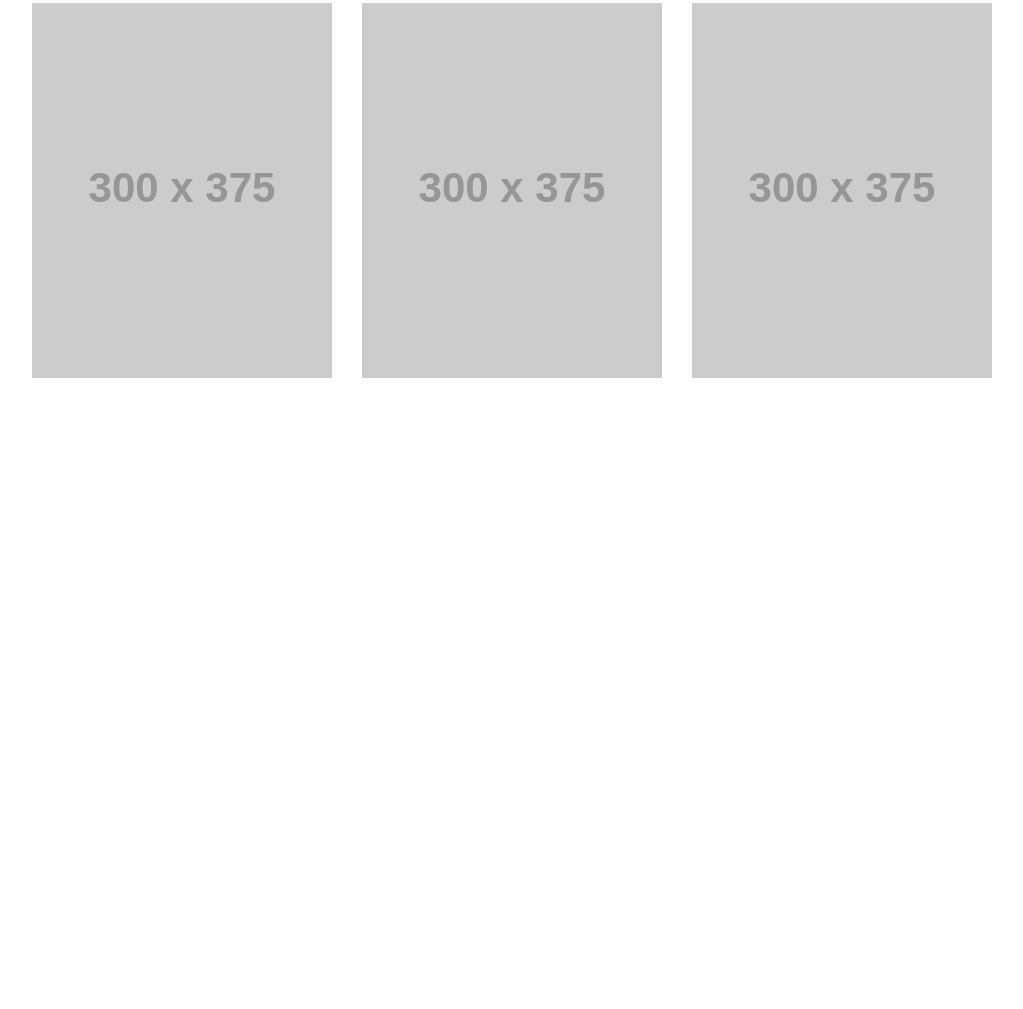
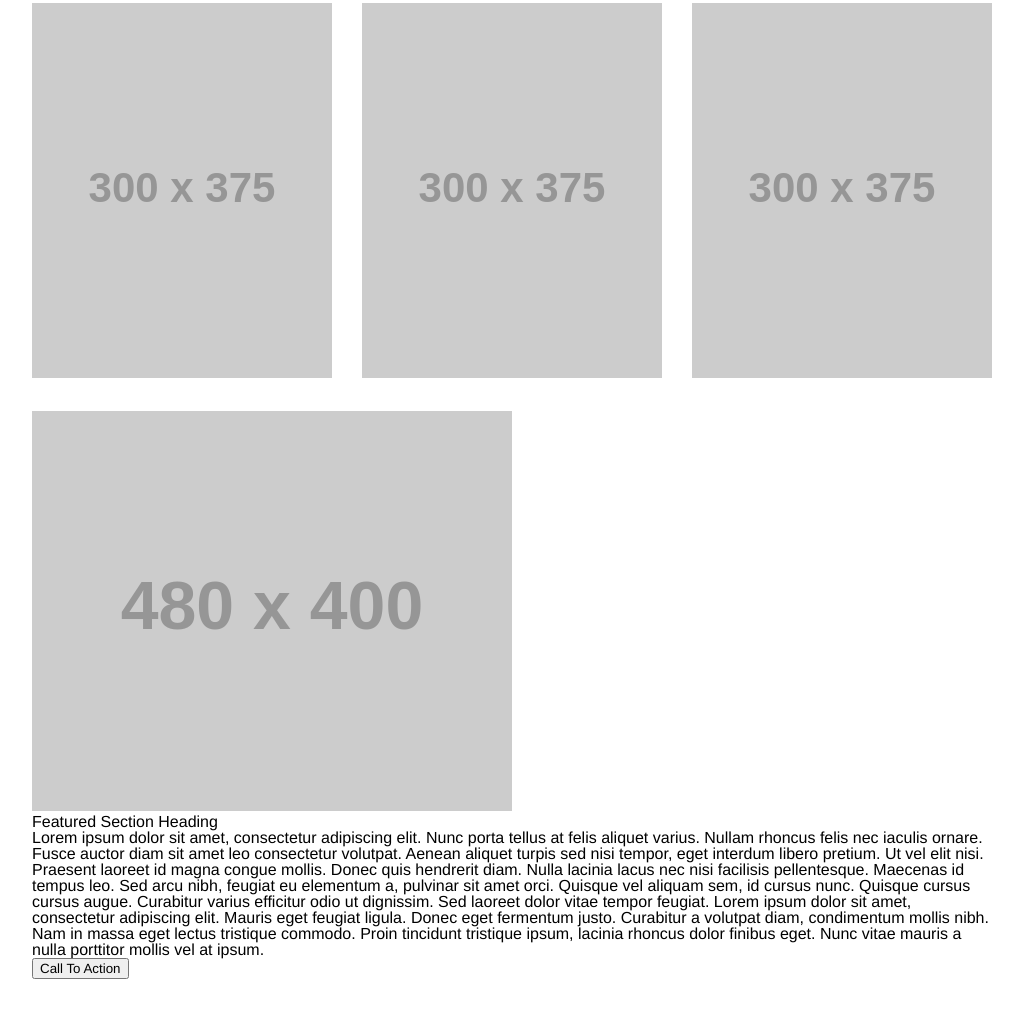
Before and after one commit to jcqnly/wireframe, a plain HTML site: page index.html in a window 1280 px wide. Shown: the part 639-1648 px from the top of the page, without its empty margins (128-1151 px from the left). Before the commit the page ends 1050 px from the top, so only its background shows below. Drawn offline with Linux system fonts and the light colour scheme; placeholder pictures from the web are drawn by us.

Commit message:
add body text

```diff
--- a/index.html
+++ b/index.html
@@ -25,6 +25,19 @@
       <li><img src="http://placehold.it/300x375/000" /></li>
       <li><img src="http://placehold.it/300x375/000" /></li>
     </ul>
+    <section>
+      <img src="http://placehold.it/480x400/000" />
+      <div>
+        <h2>Featured Section Heading</h2>
+        <p>Lorem ipsum dolor sit amet, consectetur adipiscing elit. Nunc porta tellus at felis aliquet varius. Nullam rhoncus felis nec iaculis ornare. Fusce auctor diam sit amet leo consectetur volutpat. Aenean aliquet turpis sed nisi tempor, eget interdum
+          libero pretium. Ut vel elit nisi. Praesent laoreet id magna congue mollis. Donec quis hendrerit diam. Nulla lacinia lacus nec nisi facilisis pellentesque. Maecenas id tempus leo. Sed arcu nibh, feugiat eu elementum a, pulvinar sit amet orci.
+          Quisque vel aliquam sem, id cursus nunc. Quisque cursus cursus augue. Curabitur varius efficitur odio ut dignissim. Sed laoreet dolor vitae tempor feugiat. Lorem ipsum dolor sit amet, consectetur adipiscing elit. Mauris eget feugiat ligula.
+          Donec eget fermentum justo. Curabitur a volutpat diam, condimentum mollis nibh. Nam in massa eget lectus tristique commodo. Proin tincidunt tristique ipsum, lacinia rhoncus dolor finibus eget. Nunc vitae mauris a nulla porttitor mollis vel at
+          ipsum.
+        </p>
+        <button>Call To Action</button>
+      </div>
+    </section>
   </main>
 </body>
 </html>
```
Also changed, not shown: 1 other file.
